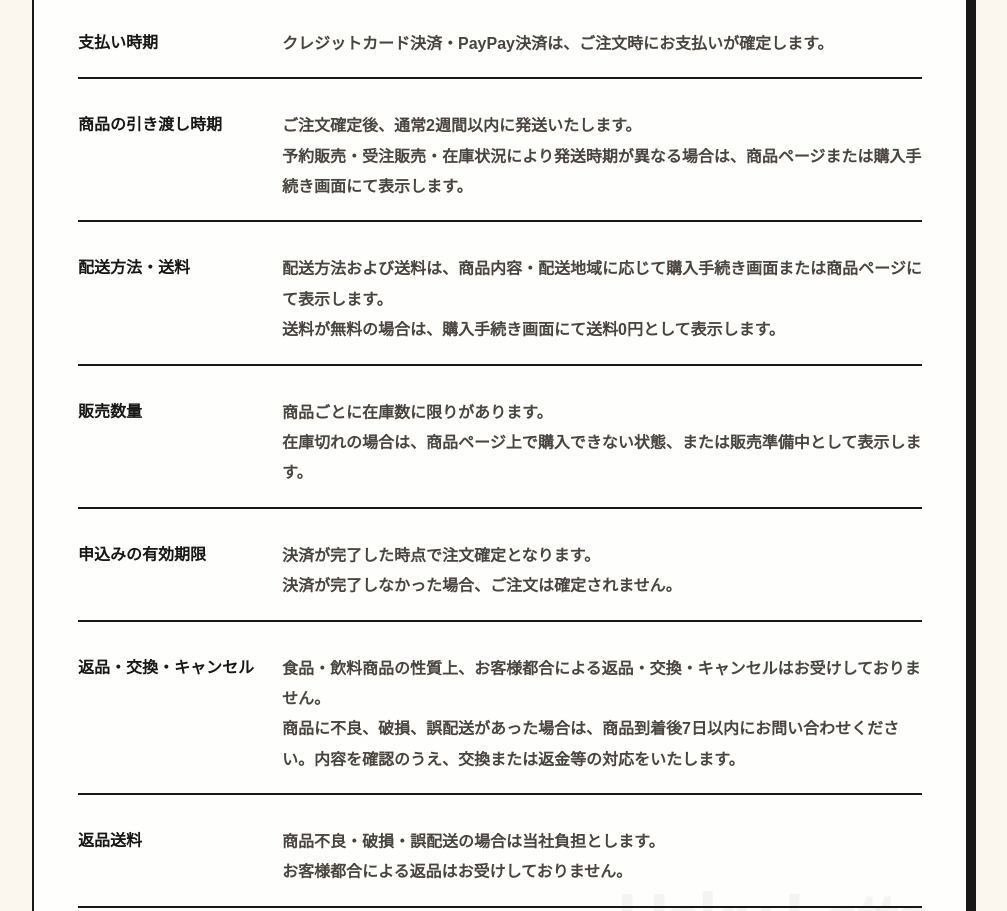
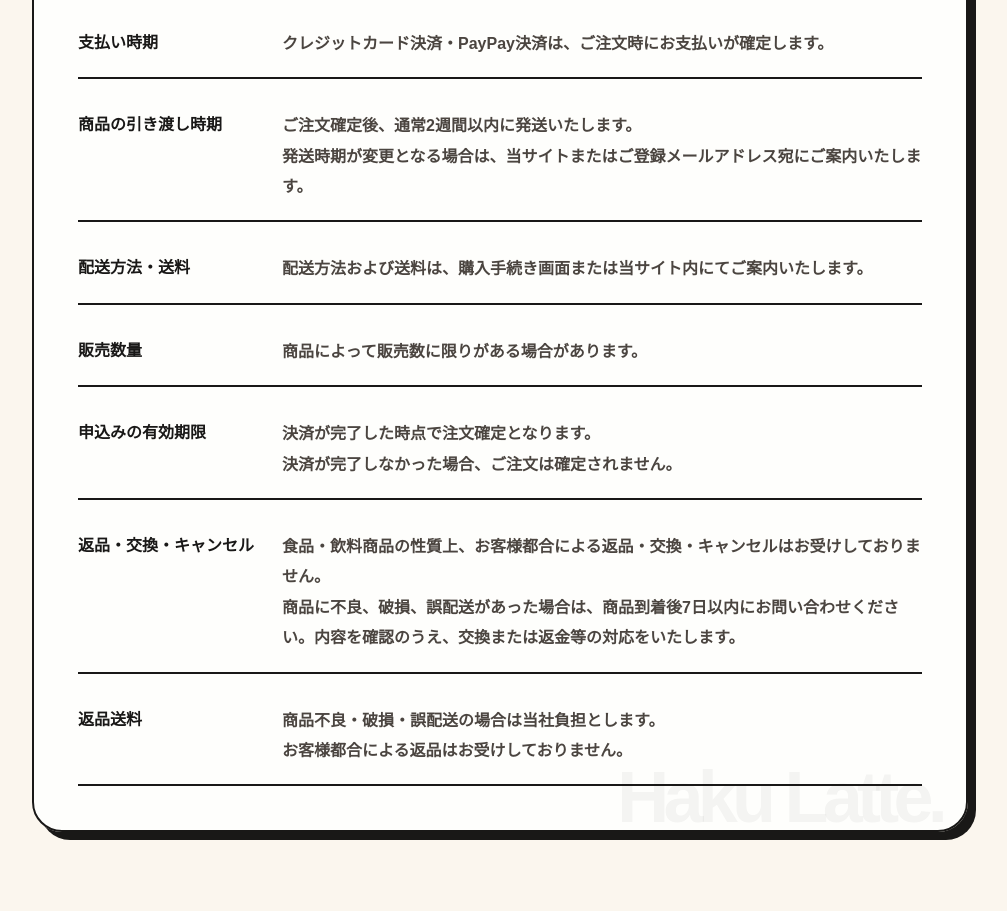
Before and after one commit to pochi0001/haku-latte-stripe, a website: page public/tokusho.html in a window 1280 px wide. Shown: the part 1176-2087 px from the top of the page, without its empty margins (140-1147 px from the left). Drawn offline with Linux system fonts and the light colour scheme.

Commit message:
update buifes site

```diff
--- a/public/tokusho.html
+++ b/public/tokusho.html
@@ -89,23 +89,21 @@
         <dt>商品の引き渡し時期</dt>
         <dd>
           ご注文確定後、通常2週間以内に発送いたします。<br>
-          予約販売・受注販売・在庫状況により発送時期が異なる場合は、商品ページまたは購入手続き画面にて表示します。
+          発送時期が変更となる場合は、当サイトまたはご登録メールアドレス宛にご案内いたします。
         </dd>
       </div>
 
       <div>
         <dt>配送方法・送料</dt>
         <dd>
-          配送方法および送料は、商品内容・配送地域に応じて購入手続き画面または商品ページにて表示します。<br>
-          送料が無料の場合は、購入手続き画面にて送料0円として表示します。
+          配送方法および送料は、購入手続き画面または当サイト内にてご案内いたします。
         </dd>
       </div>
 
       <div>
         <dt>販売数量</dt>
         <dd>
-          商品ごとに在庫数に限りがあります。<br>
-          在庫切れの場合は、商品ページ上で購入できない状態、または販売準備中として表示します。
+          商品によって販売数に限りがある場合があります。
         </dd>
       </div>
 
```
